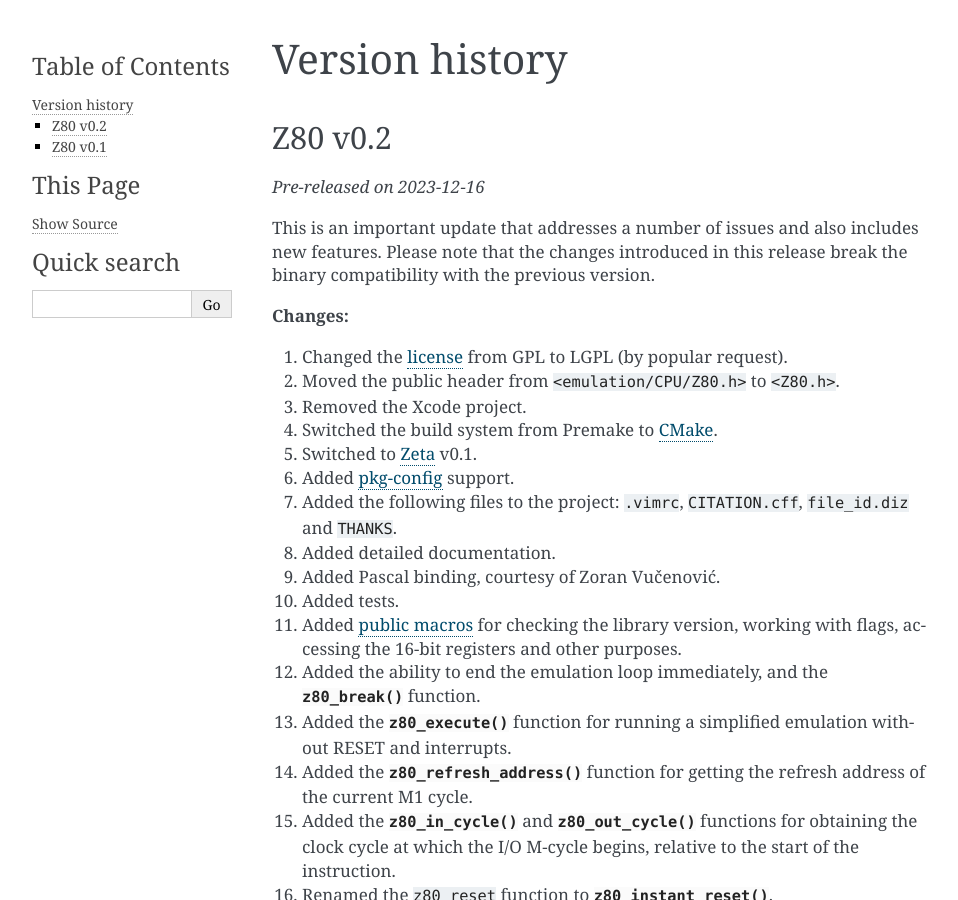
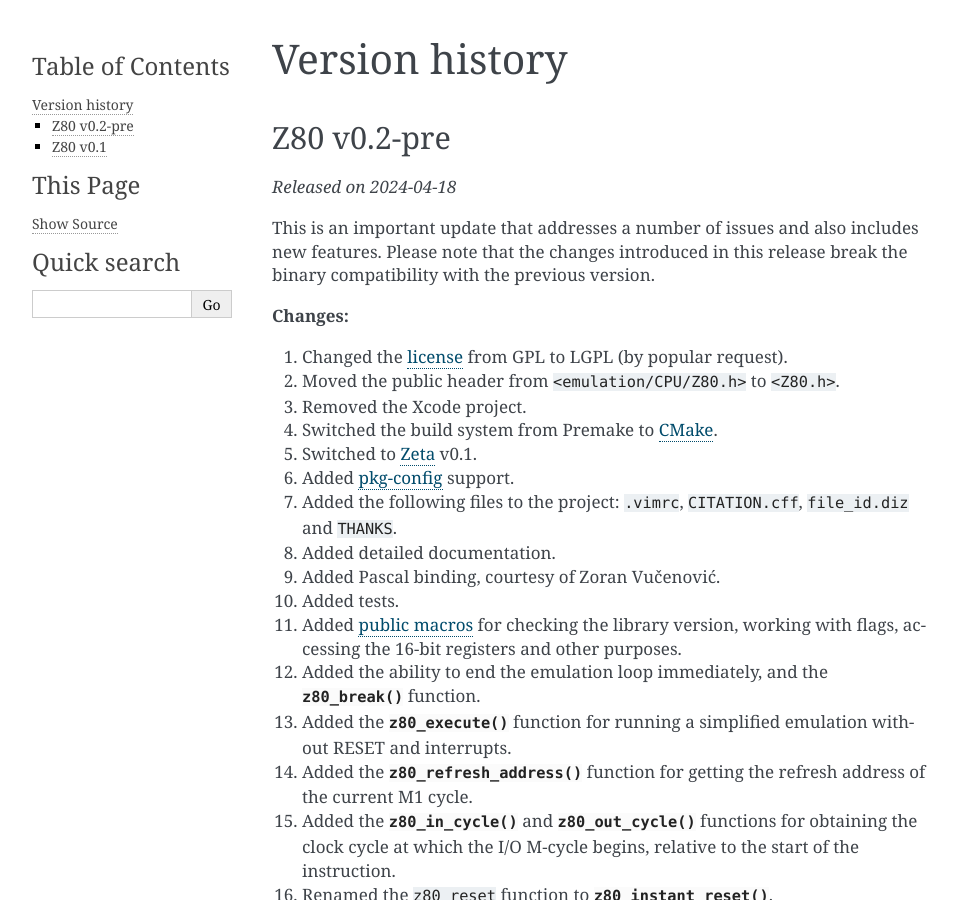
Before and after one commit to redcode/Z80, a Sphinx documentation site: the page built from documentation/VersionHistory.rst, in a window 1280 px wide and 900 px high. Shown: the whole window, without its empty margins (148-1106 px from the left). Built offline with Sphinx 7.4.7, drawn with Linux system fonts in a browser that asks for light colours.

Commit message:
Release.

```diff
--- a/documentation/VersionHistory.rst
+++ b/documentation/VersionHistory.rst
@@ -2,10 +2,10 @@
 Version history
 ===============
 
-Z80 v0.2
-========
+Z80 v0.2-pre
+============
 
-*Pre-released on 2023-12-16*
+*Released on 2024-04-18*
 
 This is an important update that addresses a number of issues and also includes new features. Please note that the changes introduced in this release break the binary compatibility with the previous version.
 
```
Also changed, not shown: 2 other files.
